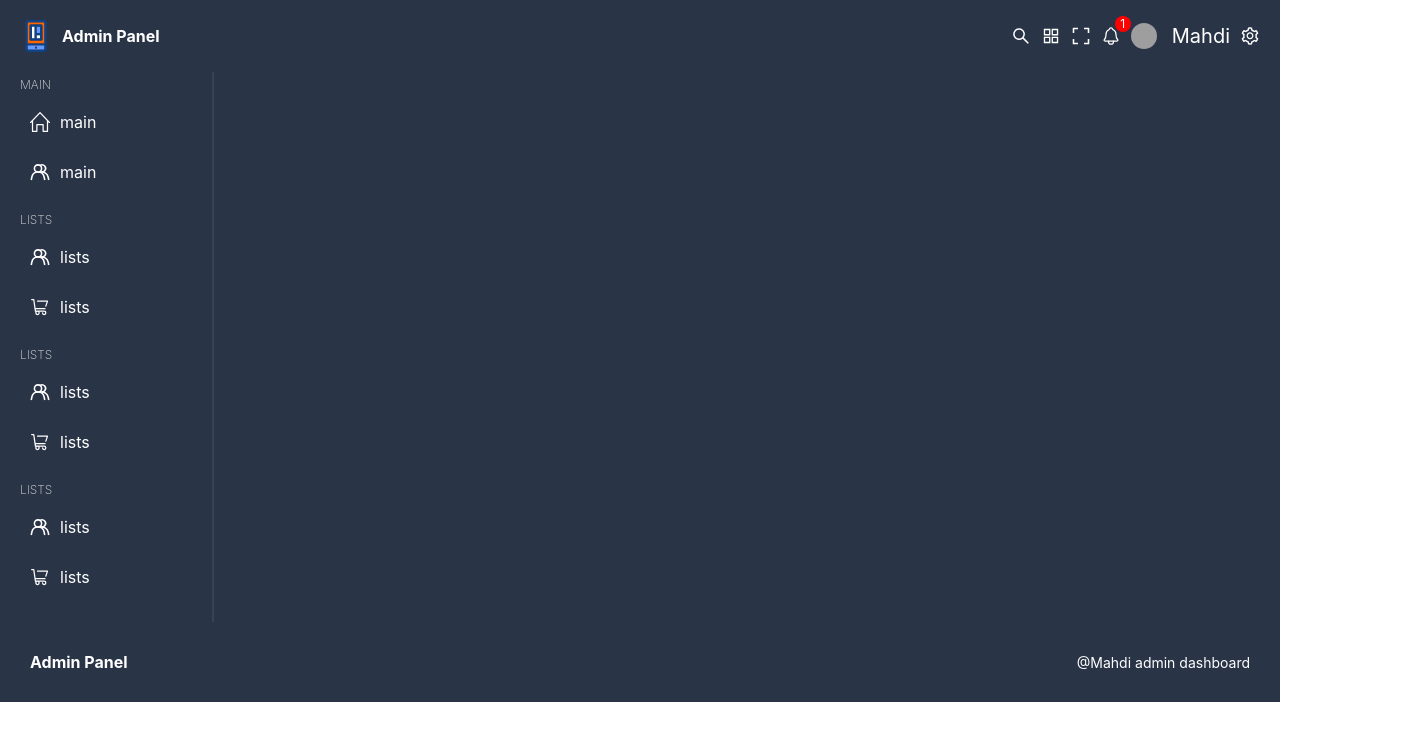
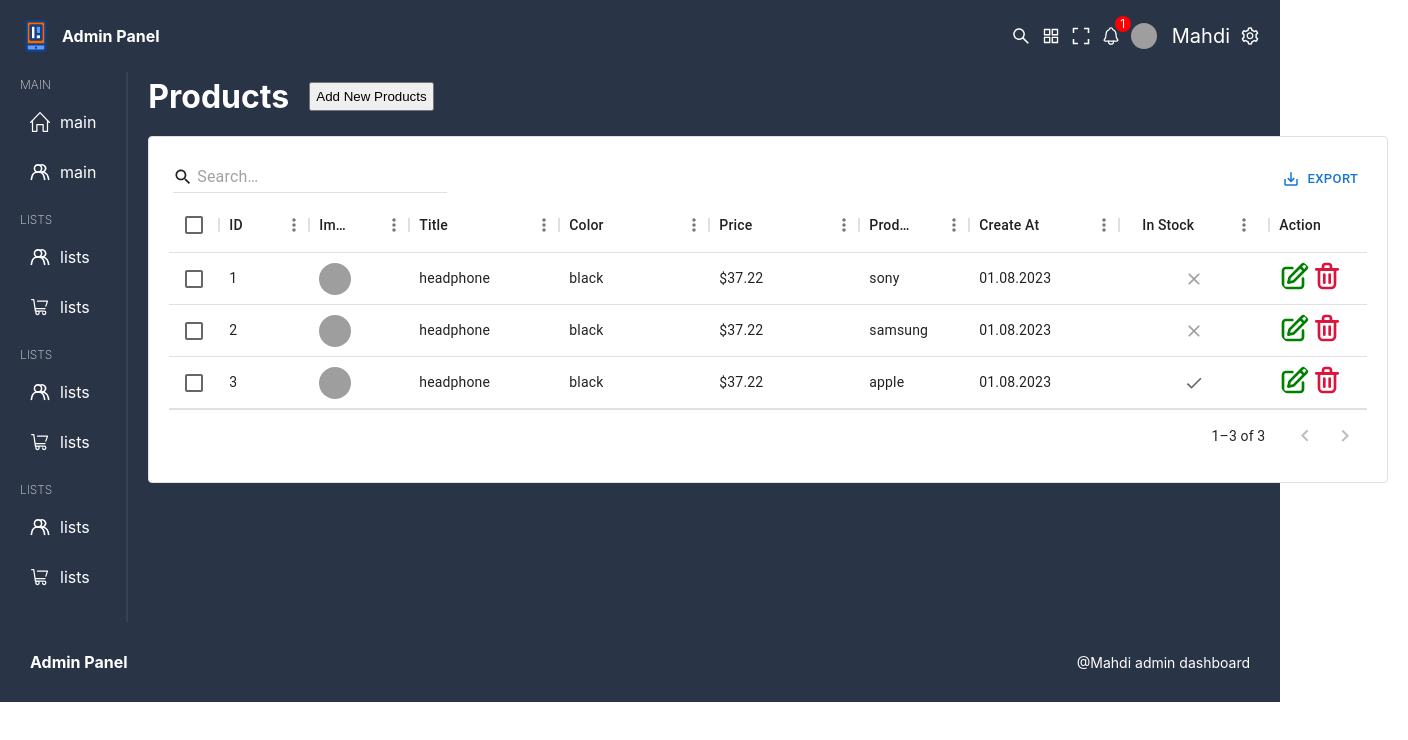
Before and after one commit to itsmahdi62/admin-panel, a React (Create React App) app: page /products in a window 1280 px wide. Shown: the top 740 px of the page, 1408 px wide, since content can reach past the window. Built offline with nearby package versions, Linux system fonts and the light colour scheme; grey boxes are pictures that could not be loaded.

Commit message:
Create products page

```diff
--- a/src/Data.ts
+++ b/src/Data.ts
@@ -196,9 +196,6 @@ export const chartBoxProduct = {
     ]
 }
 
-
-
-
 export const barChartBoxVisit = {
     title: "Total Visit",
     color: "#FF8042",
@@ -284,3 +281,34 @@ export const usersDeatails = [
     // { id: 1, lastName: 'Snow', firstName: 'Jon', age: 35 ,emai:"amiralmasi021@gmail.com" , phone:"09391395538" , verified :true},
     // { id: 2, lastName: 'Lannister', firstName: 'Cersei', age: 42 ,emai:"amiralmasi021@gmail.com" , phone:"09391395538" , verified :true},
   ];
+
+  export const productsRow = [
+    {
+        id:1,
+        img:"https://encrypted-tbn0.gstatic.com/images?q=tbn:ANd9GcTb0P1nfqEPoSUg5MlECyxswxu5XwZSGG3WEfEdYFE&s",
+        title: "headphone",
+        color:"black",
+        producer:"sony",
+        price:"$37.22",
+        createdAt:"01.08.2023",
+    },
+    {
+        id:2,
+        img:"https://storage1.torob.com/backend-api/base/images/So/ud/Soudx5u3cKw9WKKZ.jpg",
+        title: "headphone",
+        color:"black",
+        producer:"samsung",
+        price:"$37.22",
+        createdAt:"01.08.2023",
+    },
+    {
+        id:3,
+        img:"https://store.storeimages.cdn-apple.com/4982/as-images.apple.com/is/MPLT3ref_VW_34FR+watch-44-alum-midnight-nc-se_VW_34FR_WF_CO?wid=2000&hei=2000&fmt=png-alpha&.v=1683237043713",
+        title: "headphone",
+        color:"black",
+        producer:"apple",
+        price:"$37.22",
+        createdAt:"01.08.2023",
+        inStock: true,
+    },
+  ]
--- a/src/components/DataTable/DataTable.tsx
+++ b/src/components/DataTable/DataTable.tsx
@@ -4,7 +4,7 @@ import { Link } from "react-router-dom";
 
 type Props = {
   columns:GridColDef[],
-  rows:object[],
+  rows:object[] | any,
   slug:string;
 }
 
--- a/src/pages/Products/Products.scss
+++ b/src/pages/Products/Products.scss
@@ -0,0 +1,13 @@
+.products{
+    .info{
+        display: flex;
+        align-items: center;
+        gap:20px;
+        margin-bottom: 20px;
+
+        button{
+            padding: 5px;
+            cursor: pointer;
+        }
+    }
+}
--- a/src/pages/Products/Products.tsx
+++ b/src/pages/Products/Products.tsx
@@ -1,5 +1,72 @@
+import Add from "../../components/Add/Add";
+import DataTable from "../../components/DataTable/DataTable";
+import { useState } from "react";
+import "./Products.scss"
+import { GridColDef } from "@mui/x-data-grid";
+import { productsRow } from "../../Data";
+
+const columns: GridColDef[] = [
+    { field: 'id',
+     headerName: 'ID',
+      width: 90 ,
+    },
+    {
+      field :"img" , headerName:"Image" ,width:100,
+      renderCell:(params) =>{
+         return <img src={params.row.img} alt="" />
+        }
+    },
+    {
+        field: 'title',
+        headerName: 'Title',
+        width: 150,
+        type:"string",
+      },
+    {
+        field: 'color',
+        headerName: 'Color',
+        width: 150,
+        type:"string",
+
+    },
+    {
+      field: 'price',
+      headerName: 'Price',
+      width: 150,
+      type:"string",
+    },
+    {
+      field: 'producer',
+      headerName: 'Producer',
+      type: 'string',
+      width: 110,
+      editable: true,
+    },
+    {
+      field: 'createdAt',
+      headerName: 'Create At',
+      width: 150,
+      type:"string",
+    },
+    {
+      field: 'inStock',
+      headerName: 'In Stock',
+      width: 150,
+      type:"boolean",
+    },
+  ];
+
+
 const Products = () => {
-    return ( <div></div> );
+    const [open , setOpen] = useState(false)
+    return ( <div className="products">
+        <div className="info">
+            <h1>Products</h1>
+            <button onClick={()=> {setOpen(true)}}>Add New Products</button>
+        </div>
+        <DataTable slug="products" columns={columns} rows={productsRow} />
+        {open && <Add setOpen={setOpen} slug="user" columns={columns} />}
+    </div> );
 }
 
 export default Products;
```
